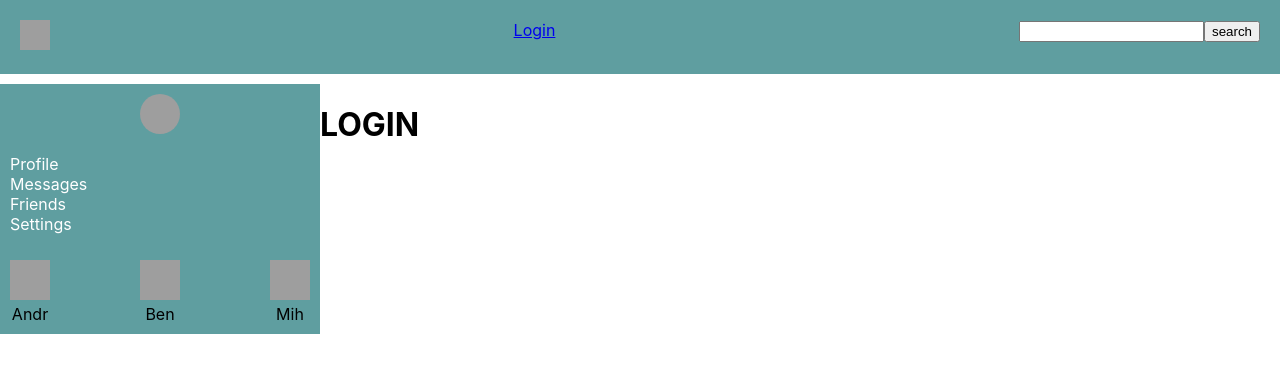
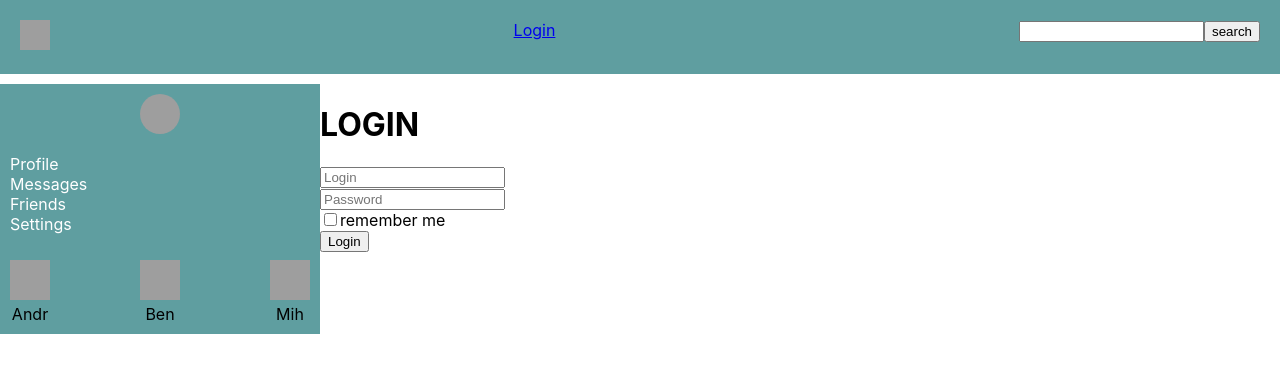
Before and after one commit to Nikolaiy/Nikolaiy-React-spa, a React (Create React App) app: page /login in a window 1280 px wide. Shown: the top 372 px of the page. Built offline with nearby package versions, Linux system fonts and the light colour scheme; no server answers; grey boxes are pictures that could not be loaded.

Commit message:
added login form

```diff
--- a/package.json
+++ b/package.json
@@ -14,6 +14,7 @@
     "react-router-dom": "^5.1.2",
     "react-scripts": "3.4.0",
     "redux": "^4.0.5",
+    "redux-form": "^8.3.5",
     "redux-thunk": "^2.3.0"
   },
   "scripts": {
--- a/src/components/Login/Login.jsx
+++ b/src/components/Login/Login.jsx
@@ -1,11 +1,41 @@
 import React from "react";
+import {Field, reduxForm} from "redux-form";
 
-const Login = () => {
+const LoginForm = (props) => {
+    return (
+        <form onSubmit={props.handleSubmit}>
+            <div>
+                <Field placeholder="Login" name="login" component="input"/>
+            </div>
+            <div>
+                <Field placeholder="Password" name="password" component="input"/>
+            </div>
+            <div>
+                <Field name="rememberMe" component="input" type="checkbox"/>
+                remember me
+            </div>
+            <div>
+                <button>Login</button>
+            </div>
+        </form>
+    )
+};
+
+
+const LoginRedax = reduxForm({
+    form: 'login'
+})(LoginForm);
+
+
+const Login = (props) => {
+    const onSubmit = (formData) => {
+        console.log(formData);
+    };
+
     return (
         <>
-            <h1>
-                LOGIN
-            </h1>
+            <h1>LOGIN</h1>
+            <LoginRedax onSubmit={onSubmit}/>
         </>
     )
 };
--- a/src/redux/redux-store.js
+++ b/src/redux/redux-store.js
@@ -4,14 +4,16 @@
 import usersReducer from "./users-reducer";
 import friendReducer from "./friend-reducer";
 import authReducer from "./auth-reducer";
-import thunkMiddleware from 'redux-thunk'
+import thunkMiddleware from 'redux-thunk';
+import { reducer as formReducer } from 'redux-form';
 
 let redusers = combineReducers({
     profilePage: profileReducer,
     messagePage: messageReducer,
     usersPage: usersReducer,
     friendPage: friendReducer,
-    authReducer : authReducer
+    authReducer : authReducer,
+    form: formReducer,
 });
 
 let store = createStore(redusers, applyMiddleware(thunkMiddleware));
```
Also changed, not shown: 1 other file (tests, documents, lock files or other folders).
